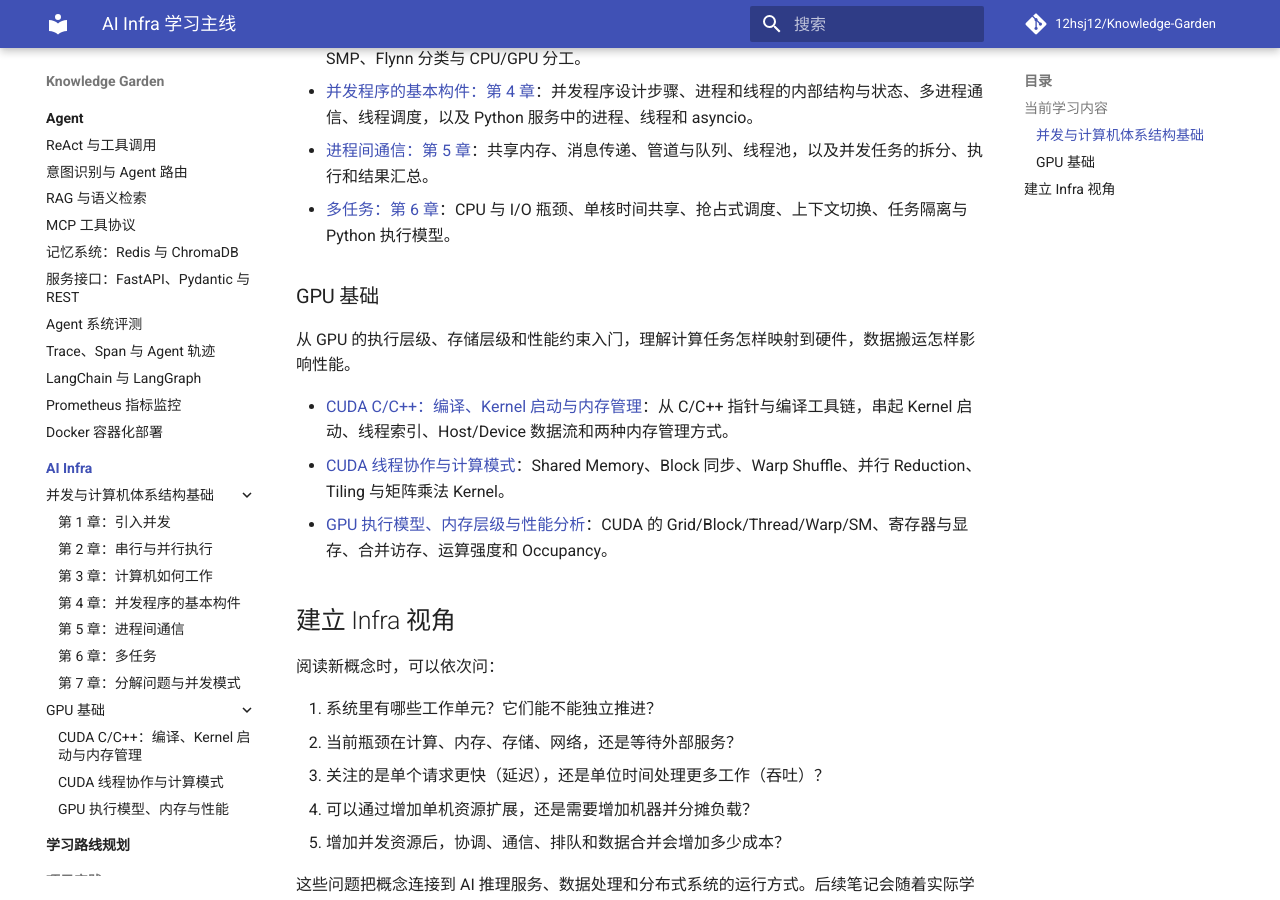
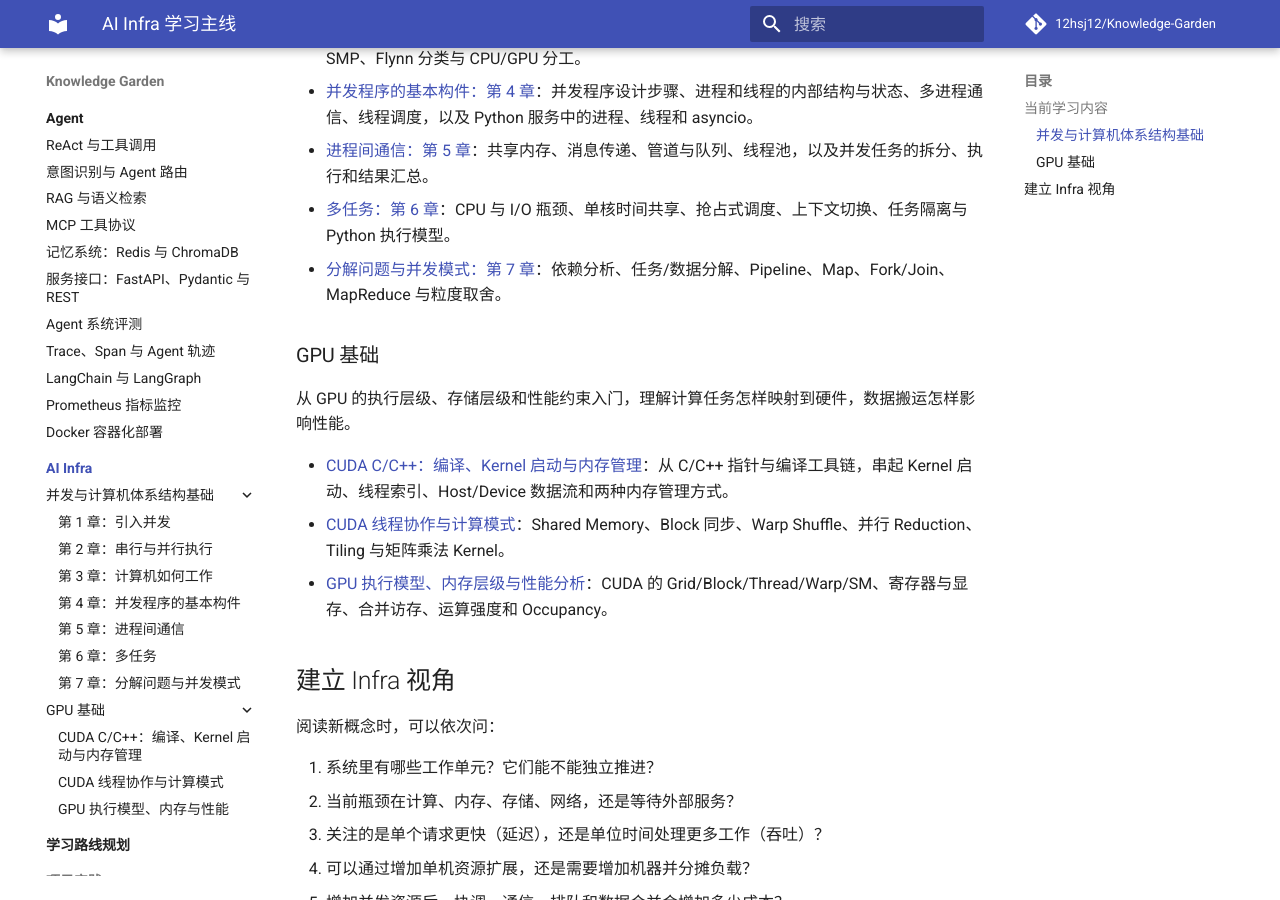
Before and after one commit to 12hsj12/Knowledge-Garden, an MkDocs documentation site: the page built from docs/ai-infra/index.md, in a window 1280 px wide and 900 px high, scrolled down 743 px. Built offline with MkDocs 1.6.1 and Material for MkDocs 9.7.7, drawn with Linux system fonts in a browser that asks for light colours; comment, search, counter and statistics services are not loaded.

Commit message:
docs: add chapter 7 to AI Infra index

```diff
--- a/docs/ai-infra/index.md
+++ b/docs/ai-infra/index.md
@@ -21,6 +21,7 @@ AI Infra 关注为 AI 工作负载提供和管理运行能力：计算资源如
 - [并发程序的基本构件：第 4 章](concurrency/chapter-04.md)：并发程序设计步骤、进程和线程的内部结构与状态、多进程通信、线程调度，以及 Python 服务中的进程、线程和 asyncio。
 - [进程间通信：第 5 章](concurrency/chapter-05.md)：共享内存、消息传递、管道与队列、线程池，以及并发任务的拆分、执行和结果汇总。
 - [多任务：第 6 章](concurrency/chapter-06.md)：CPU 与 I/O 瓶颈、单核时间共享、抢占式调度、上下文切换、任务隔离与 Python 执行模型。
+- [分解问题与并发模式：第 7 章](concurrency/chapter-07.md)：依赖分析、任务/数据分解、Pipeline、Map、Fork/Join、MapReduce 与粒度取舍。
 
 ### GPU 基础
 
```
